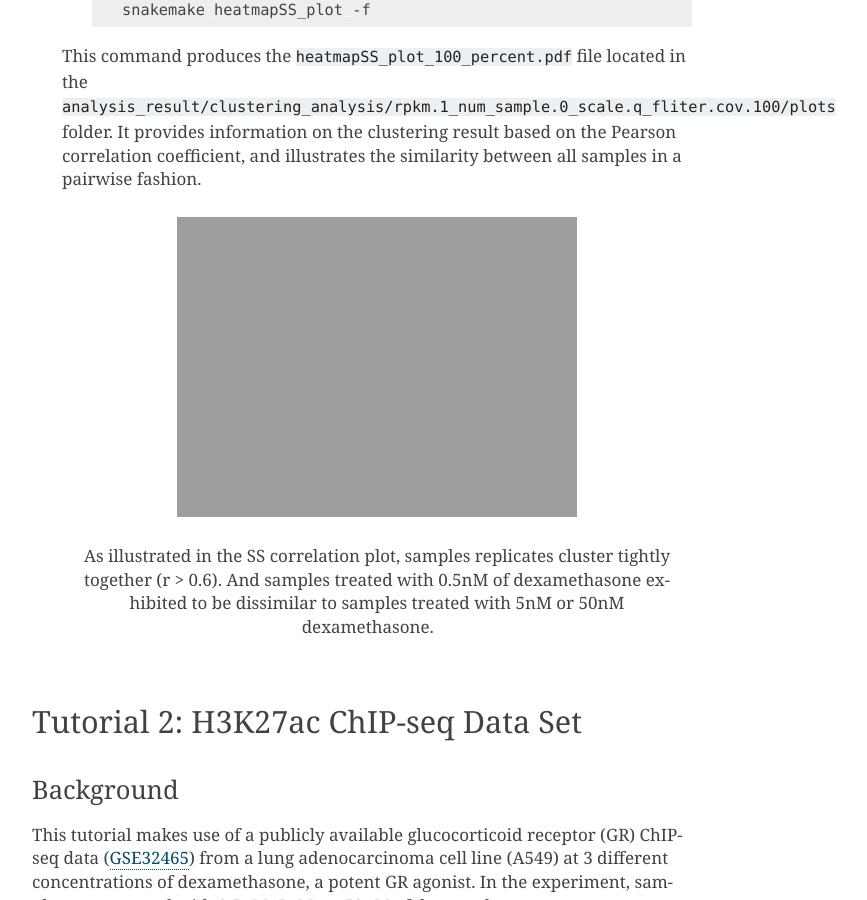
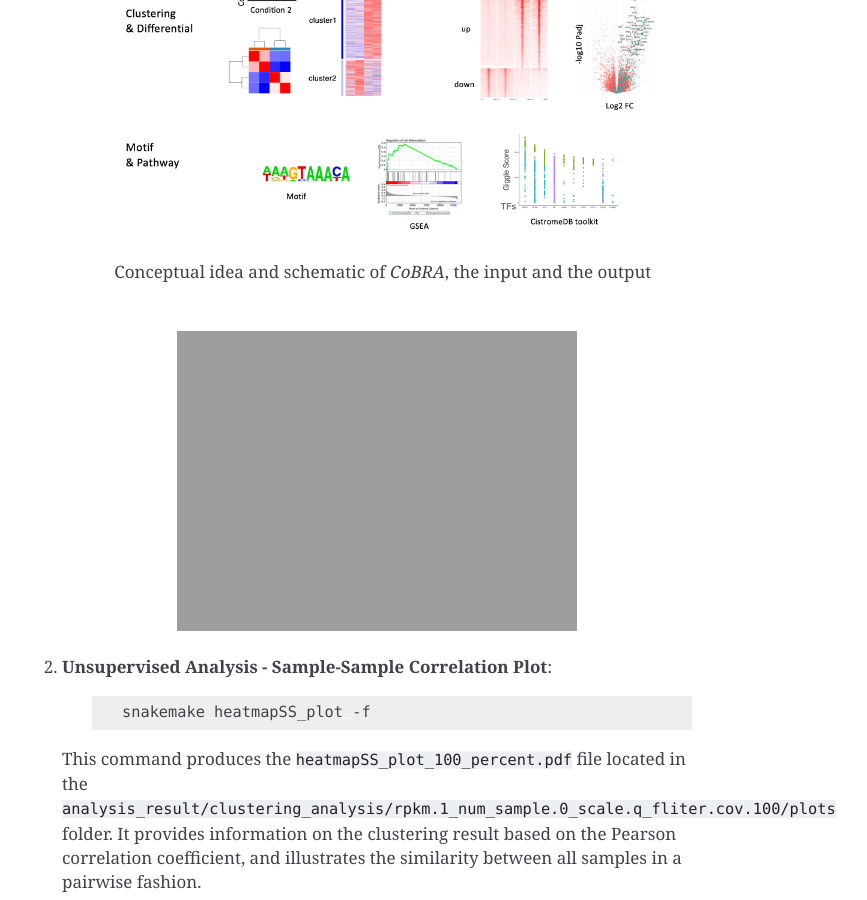
Before and after one commit to qiuxintao101/cobra, a Sphinx documentation site: the page built from docs/tutorials.rst, in a window 1280 px wide and 900 px high, scrolled down 2703 px. Shown: the whole window, without its empty margins (388-1255 px from the left). Built offline with Sphinx 7.4.7, drawn with Linux system fonts in a browser that asks for light colours.

Commit message:
Update tutorials.rst

```diff
--- a/docs/tutorials.rst
+++ b/docs/tutorials.rst
@@ -95,14 +95,21 @@ Step-By-Step Analysis
 
   This command produces the ``pca_plot_100_percent.pdf`` file located in the ``analysis_result/clustering_analysis/rpkm.1_num_sample.0_scale.q_fliter.cov.100/plots`` folder. The first page of the file is a color-coded Principal component analysis (PCA) plot that depicts how samples are separated in the first two principal components (those with the largest variance). The second page includes a scree plot indicating the percentage of variance captured by each principal component.
 
-  .. figure::  tutorial1_pca_plot_Treatment.nM..png
+   .. figure:: workflow.png
+         :scale: 30 %
+         :alt: CoBRA schematics
+         :align: center
+
+         Conceptual idea and schematic of *CoBRA*, the input and the output
+
+  .. figure:: tutorial1_pca_plot_Treatment.nM..png
          :scale: 30 %
          :alt: tutorial 1 pca plot
          :align: center
 
       As illustrated in the PCA plot, PC1 separates the samples with different treatment concentration of dexamethasone, while PC2 further    separates the sample replicates.
 
-   .. figure::  tutorial1_pca_plot_scree.png
+   .. figure:: tutorial1_pca_plot_scree.png
       :scale: 30 %
       :alt: tutorial 1 pca scree
       :align: center
@@ -117,7 +124,7 @@ Step-By-Step Analysis
 
   This command produces the ``heatmapSS_plot_100_percent.pdf`` file located in the ``analysis_result/clustering_analysis/rpkm.1_num_sample.0_scale.q_fliter.cov.100/plots`` folder. It provides information on the clustering result based on the Pearson correlation coefficient, and illustrates the similarity between all samples in a pairwise fashion.
 
-  .. figure::   tutorial1_heatmapSS_plot.png
+  .. figure:: tutorial1_heatmapSS_plot.png
          :scale: 30 %
          :alt: tutorial 1 ss heatmap
          :align: center
```
